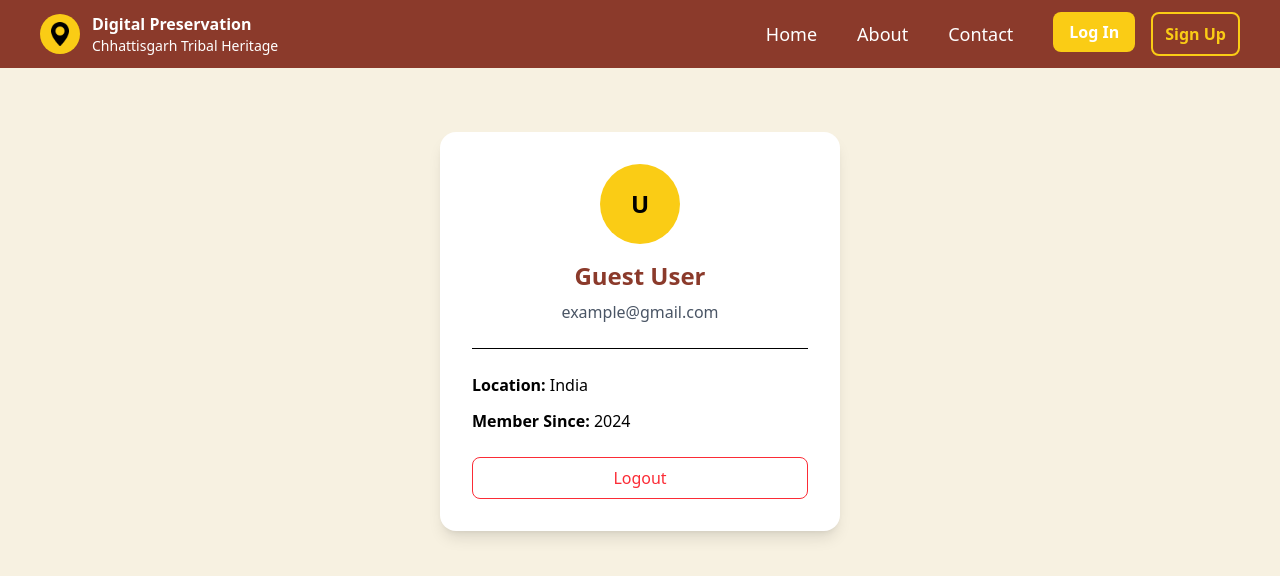
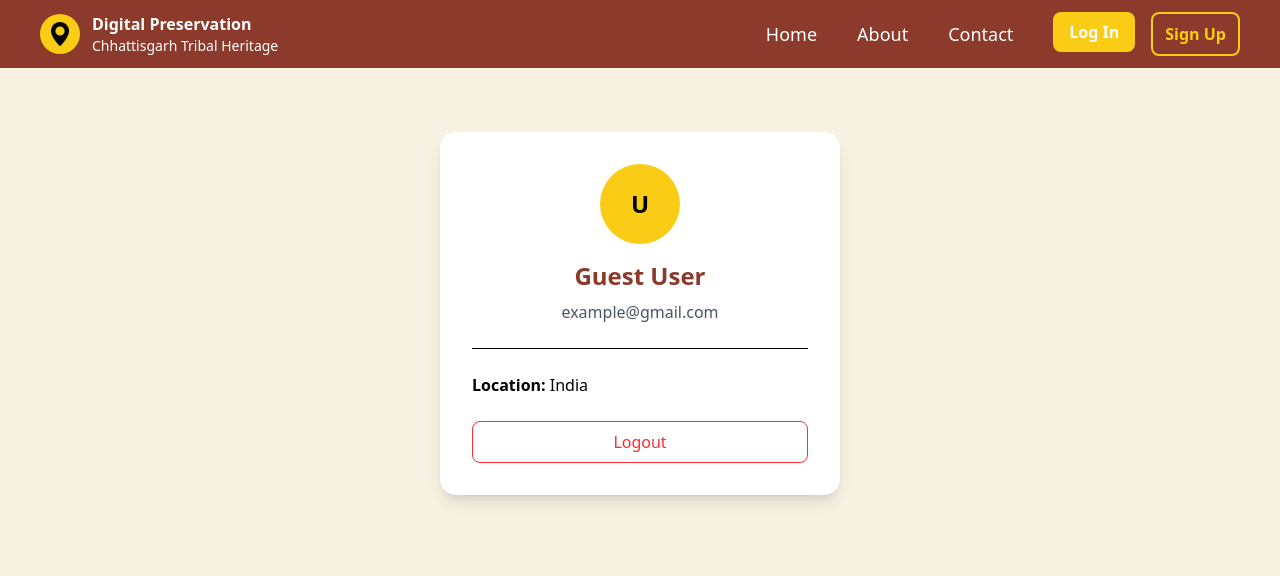
Before and after one commit to priyaverma784/Chhattisgarh-heritage, a React (Vite) app in the folder chattisgarh-heritage-frontend/: page /profile in a window 1280 px wide. Shown: the top 576 px of the page. Built offline with nearby package versions, Linux system fonts and the light colour scheme.

Commit message:
complete

```diff
--- a/chattisgarh-heritage-frontend/src/pages/Profile.jsx
+++ b/chattisgarh-heritage-frontend/src/pages/Profile.jsx
@@ -37,7 +37,6 @@ const Profile = () => {
 
           <div className="text-left space-y-3">
             <p><span className="font-semibold">Location:</span> India</p>
-            <p><span className="font-semibold">Member Since:</span> 2024</p>
           </div>
 
           <div className="mt-6 flex flex-col gap-3">
```
